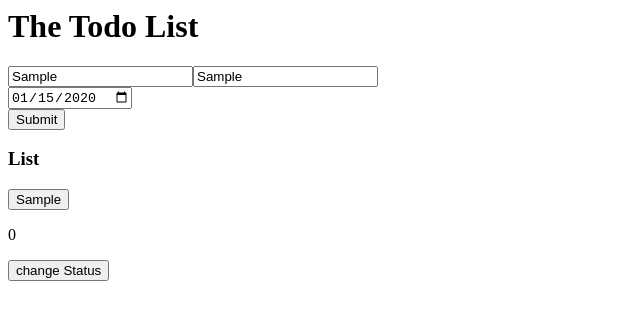
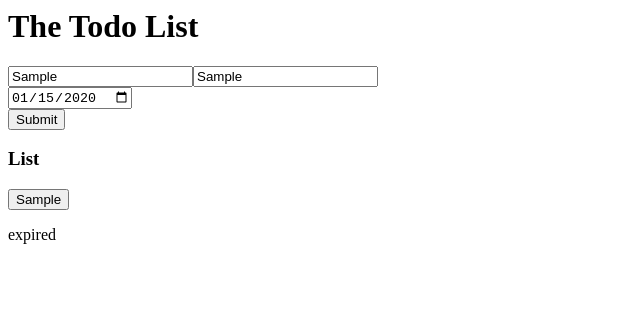
Before and after one commit to ritwikchakraborty123/angular-ivy-szzp6x, an Angular app: page / in a window 1280 px wide. Both pictures are taken after typing "Sample", "Sample", "2020-01-15" into the empty fields and a click on the button "Submit". Shown: the top 320 px of the page, without its empty margins (0-640 px from the left). Built offline with nearby package versions, Linux system fonts and the light colour scheme.

Commit message:
2 files modified

```diff
--- a/src/app/todo.componenet.ts
+++ b/src/app/todo.componenet.ts
@@ -9,6 +9,7 @@ import { FormGroup, FormControl, Validators } from "@angular/forms";
 export class todoComponent {
   record = [];
   name;
+  curr = new Date();
   open=[];
   status=[];
   todoForm = new FormGroup({
@@ -17,13 +18,14 @@ export class todoComponent {
     expiry: new FormControl()
   });
   constructor() {
+
     this.name = "The Todo List";
   }
   onSubmit() {
     this.open.push(false);
     this.status.push(0);
     this.record.push(this.todoForm.value);
-    console.log(this.todoForm.value);
+    // console.log(this.todoForm.value);
   }
   onClick(e,ind){
     //  var target = event.target || event.srcElement || event.currentTarget;
@@ -34,5 +36,21 @@ export class todoComponent {
   changestatus(e,ind){
     this.status[ind]+=1;
   }
+  compare(f){
+    let dates=f.split("-");
+
+    if(parseInt(dates[0])<this.curr.getFullYear())
+    return 1;
+    else if(parseInt(dates[0])>this.curr.getFullYear())
+    return 0;
+    else if(parseInt(dates[1])<1+this.curr.getMonth())
+    return 1;
+    else if(parseInt(dates[1])>1+this.curr.getMonth())
+    return 0;
+    else if(parseInt(dates[2])<this.curr.getDate())
+    return 1;
+
+    return 0;
+  }
 
 }
--- a/src/app/todo.component.html
+++ b/src/app/todo.component.html
@@ -18,11 +18,14 @@
 	<h3> List </h3>
 	<div *ngFor="let i of record;let ind=index;">
 		<button (click)="onClick($event,ind)">{{i.title}}</button>
-    <p *ngIf="open[ind]">
-      {{i|json}}
-    </p>
-    <p>{{status[ind]}}</p>
-    <button *ngIf="status[ind]<4" (click)="changestatus($event,ind)">change Status</button>
+		<p *ngIf="open[ind]">
+			{{i|json}}
+		</p>
+		<!-- <p>{{compare(i.expiry)}}</p> -->
+		<p *ngIf="compare(i.expiry)&&(status[ind]<4)">expired</p>
+		<p *ngIf="status[ind]>=4">completed</p>
+
+		<button *ngIf="(status[ind]<4)&&(!compare(i.expiry))" (click)="changestatus($event,ind)">change Status</button>
 
 		<!-- {{ind}} -->
 	</div>
```
